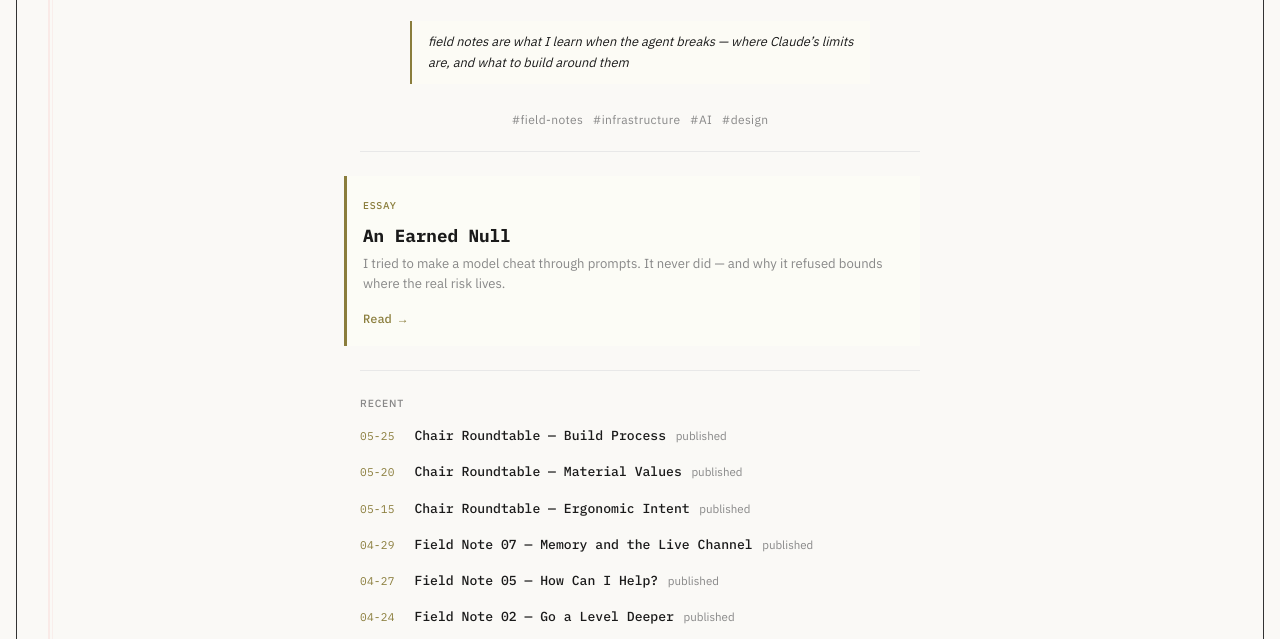
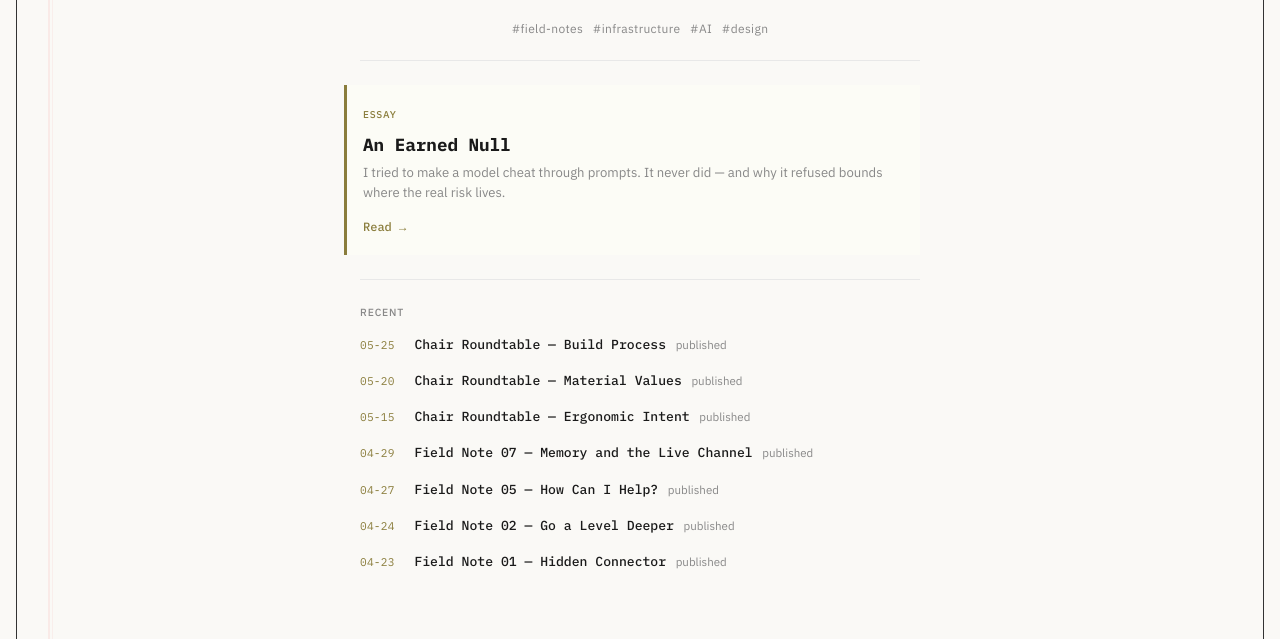
Before and after one commit to rbrdelta/rowbyroh-website, a website: page index.html in a window 1280 px wide. Shown: the part 145-784 px from the top of the page. Drawn offline with Linux system fonts and the light colour scheme.

Commit message:
Remove field-notes legend from homepage — research essay now leads
The home-legend framed the page around field notes; out of place now that
the aperture highlight is a research essay. Focus is the research.

Co-Authored-By: Claude Opus 4.8 <noreply@anthropic.com>
Claude-Session: https://claude.ai/code/session_01DoHnevTRY256GjHhQbeBCQ

```diff
--- a/index.html
+++ b/index.html
@@ -35,11 +35,6 @@
             <p class="orientation"><a href="/about" class="about-link">why I build</a></p>
         </header>
 
-        <!-- Field Notes Legend -->
-        <section class="home-legend">
-            <p>field notes are what I learn when the agent breaks &mdash; where Claude&rsquo;s limits are, and what to build around them</p>
-        </section>
-
         <!-- Tag Filters -->
         <nav class="tag-section">
             <div class="tag-filters" id="tag-filters">
```
